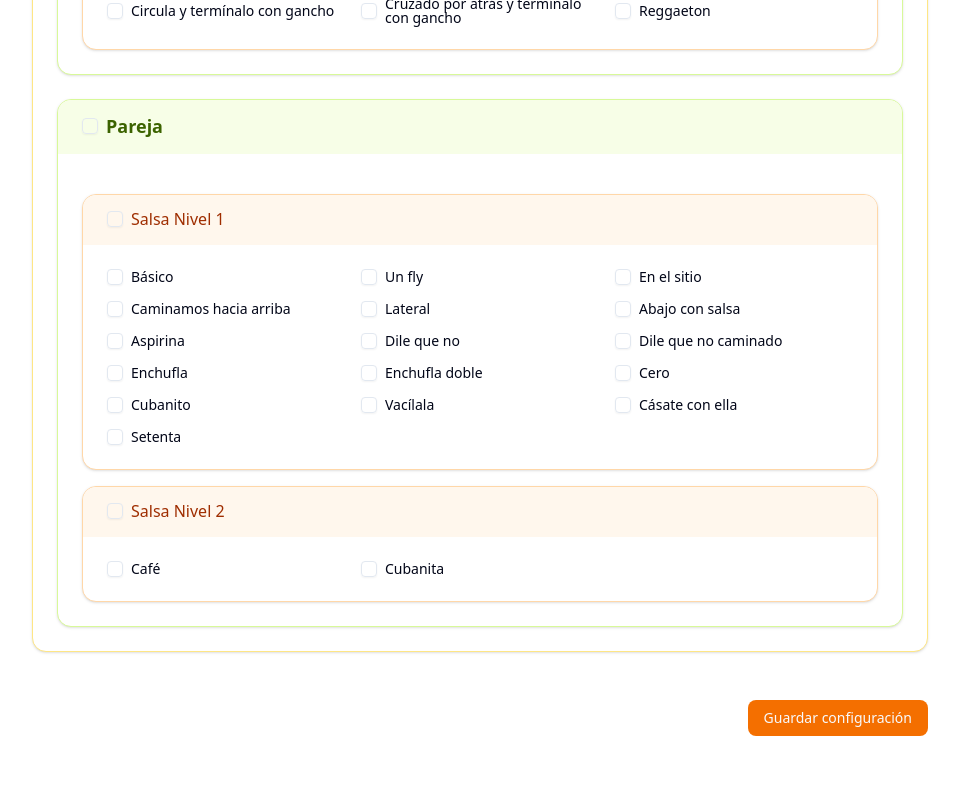
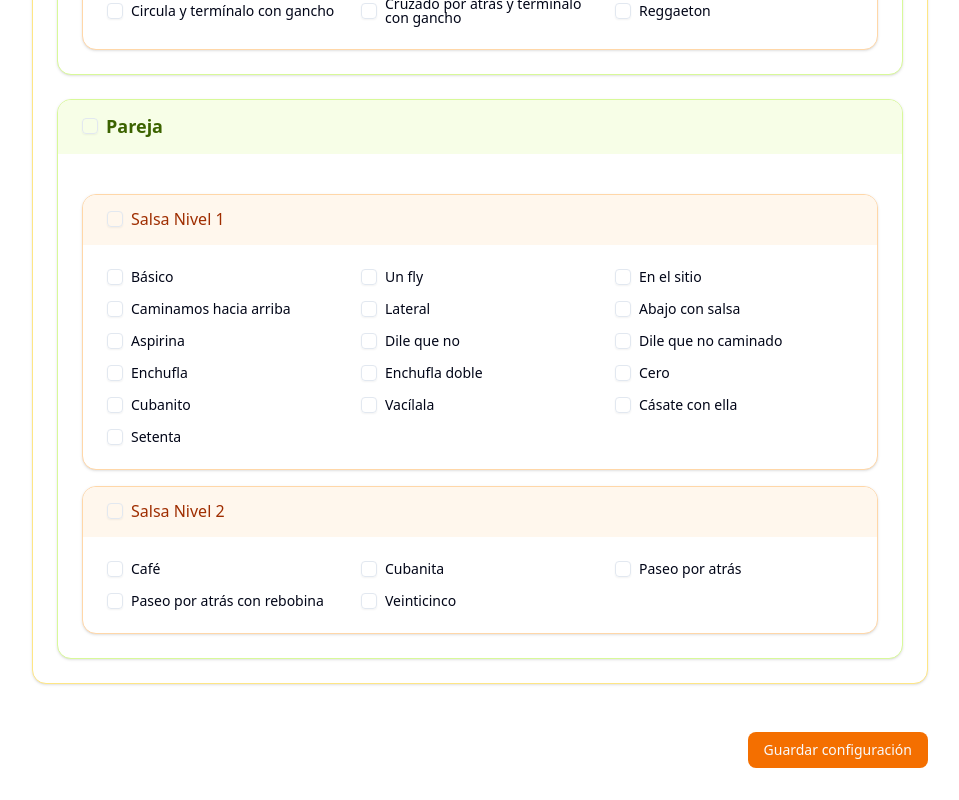
Before and after one commit to arnaugomez/salsa-ai, a Next.js app: page /configuration in a window 1280 px wide. Shown: the part 1132-1932 px from the top of the page, without its empty margins (160-1119 px from the left). Before the commit the page ends 1900 px from the top, so only its background shows below. Built offline with nearby package versions, Linux system fonts and the light colour scheme.

Commit message:
feat: update steps lits

```diff
--- a/src/domains/dance/data/repositories/data/steps.ts
+++ b/src/domains/dance/data/repositories/data/steps.ts
@@ -30,6 +30,8 @@ const coupleBasicStepIds = [
   "salsa-couple-aspirina",
   "salsa-couple-dile-que-no",
   "salsa-couple-dile-que-no-caminado",
+  "salsa-couple-paseo-por-atras",
+  "salsa-couple-paseo-por-atras-con-rebobina",
 ];
 
 const coupleCubanStepIds = [
@@ -42,6 +44,7 @@ const coupleCubanStepIds = [
   "salsa-couple-setenta",
   "salsa-couple-cafe",
   "salsa-couple-cubanita",
+  "salsa-couple-veinticinco",
 ];
 
 /**
@@ -375,6 +378,33 @@ export const salsaCoupleSteps: DanceStep[] = [
     course: "salsa-2",
     nextMoves: coupleCubanStepIds,
   },
+  {
+    id: "salsa-couple-paseo-por-atras",
+    name: "Paseo por atrás",
+    sayings: ["<speak>Paseo por atrás</speak>"],
+    dance: "salsa",
+    mode: "couple",
+    course: "salsa-2",
+    nextMoves: coupleCubanStepIds,
+  },
+  {
+    id: "salsa-couple-paseo-por-atras-con-rebobina",
+    name: "Paseo por atrás con rebobina",
+    sayings: ["<speak>Paseo por atrás con rebobina</speak>"],
+    dance: "salsa",
+    mode: "couple",
+    course: "salsa-2",
+    nextMoves: coupleCubanStepIds,
+  },
+  {
+    id: "salsa-couple-veinticinco",
+    name: "Veinticinco",
+    sayings: ["<speak>Veinticinco</speak>"],
+    dance: "salsa",
+    mode: "couple",
+    course: "salsa-2",
+    nextMoves: coupleCubanStepIds,
+  },
 ];
 
 /**
```
